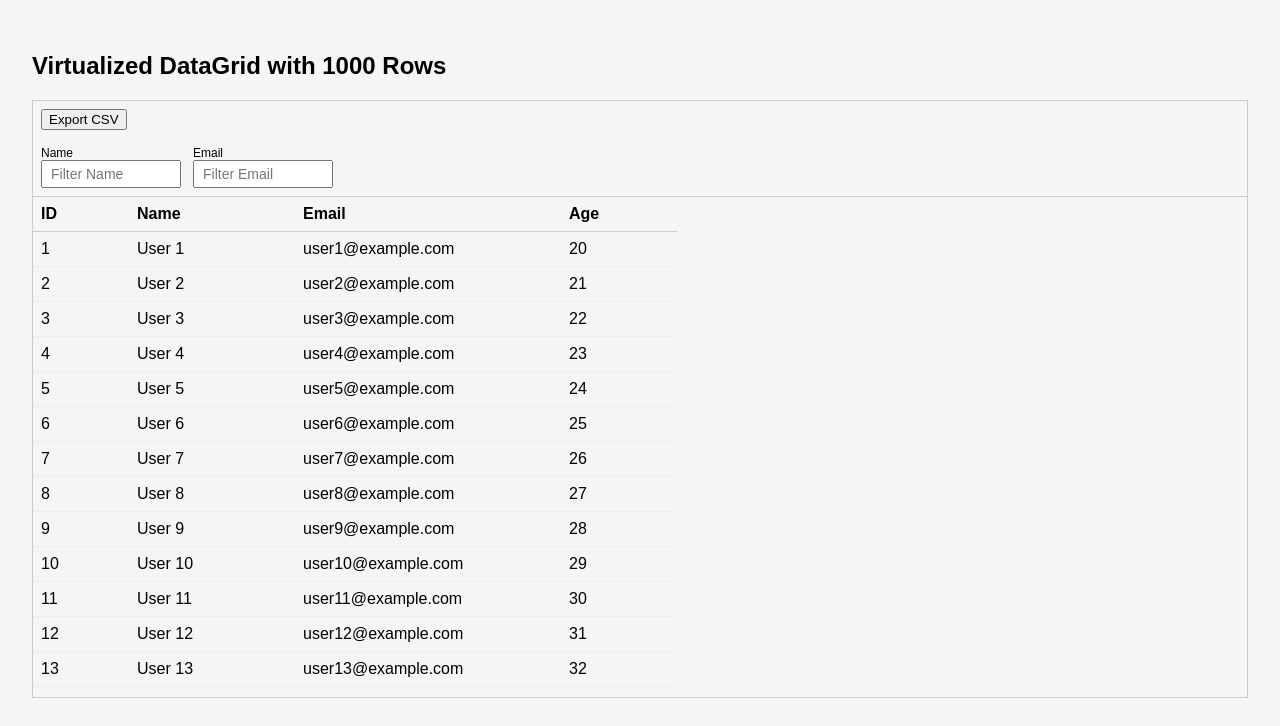
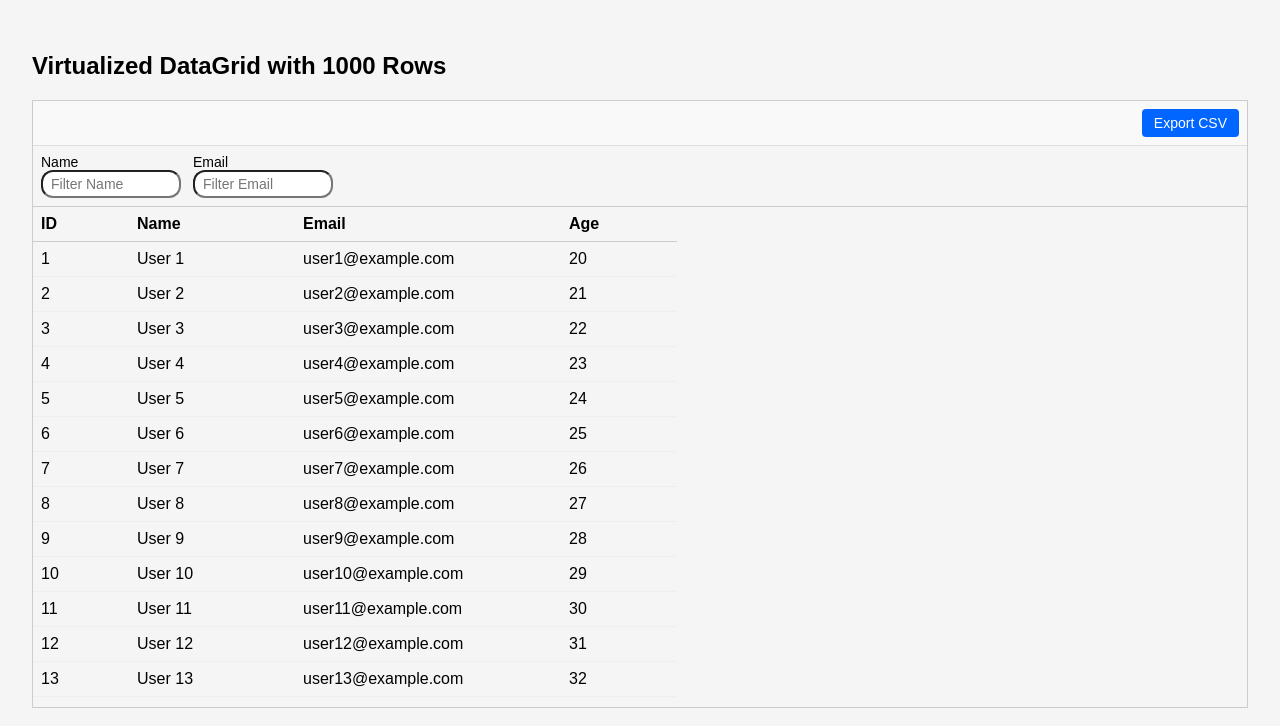
Before and after one commit to sathishnayaka/traya-app, a React app: page / in a window 1280 px wide. Shown: the top 726 px of the page. Built offline with nearby package versions, Linux system fonts and the light colour scheme.

Commit message:
feat: datagrid with custom render cell

```diff
--- a/src/components/DataGrid/DataGrid.tsx
+++ b/src/components/DataGrid/DataGrid.tsx
@@ -8,7 +8,7 @@ import React, {
 import { Column, Filter } from "./types";
 import { useVirtualScroll } from "../../hooks/useVirtualScroll";
 import { exportToCSV } from "../../utils/csvExport";
-
+import './style.css';
 interface DataGridProps<T extends object> {
   columns: Column<T>[];
   data: T[];
@@ -71,9 +71,9 @@ export function DataGrid<T extends object>({
   const spacerHeightBottom = (filteredData.length - endIndex - 1) * rowHeight;
 
   return (
-    <div style={{ fontFamily: "sans-serif", overflow: "hidden", border: "1px solid #ccc" }}>
-      <div style={{ padding: 8 }}>
-        <button onClick={onExportCSV}>Export CSV</button>
+    <div style={{ fontFamily: "sans-serif", overflow: "hidden", border: "1px solid #ccc" }} className="datagrid-container">
+      <div style={{ padding: 8 }} className="datagrid-header">
+        <button onClick={onExportCSV} className="btn-export">Export CSV</button>
       </div>
 
       <div style={{ display: "flex", flexWrap: "wrap", gap: 12, padding: 8 }}>
@@ -83,12 +83,13 @@ export function DataGrid<T extends object>({
             const existing = filters.find((f) => f.key === col.key);
             return (
               <div key={String(col.key)}>
-                <label style={{ display: "block", fontSize: 12 }}>{col.title}</label>
+                <label style={{ display: "block", fontSize: 14 }}>{col.title}</label>
                 <input
                   style={{
                     padding: "4px 8px",
                     width: 120,
                     fontSize: 14,
+                    borderRadius:'12px',
                   }}
                   value={existing?.value || ""}
                   onChange={(e) => {
@@ -107,7 +108,6 @@ export function DataGrid<T extends object>({
       </div>
 
       <div style={{ display: "flex", height, borderTop: "1px solid #ccc" }} ref={containerRef}>
-        {/* Frozen table */}
         <div style={{ overflow: "hidden", flex: "0 0 auto" }}>
           <table
             style={{
--- /dev/null
+++ b/src/components/DataGrid/style.css
@@ -0,0 +1,130 @@
+.datagrid-container {
+  font-family: 'Segoe UI', Tahoma, Geneva, Verdana, sans-serif;
+  border: 1px solid #ccc;
+  user-select: none;
+  --row-hover-bg: #f0f7ff;
+}
+
+.datagrid-header {
+  padding: 8px;
+  background: #f9f9f9;
+  border-bottom: 1px solid #ddd;
+  display: flex;
+  justify-content: flex-end;
+}
+
+.btn-export {
+  cursor: pointer;
+  padding: 6px 12px;
+  font-size: 14px;
+  background-color: #0066ff;
+  color: white;
+  border: none;
+  border-radius: 4px;
+  transition: background-color 0.25s ease;
+}
+.btn-export:hover {
+  background-color: #004fcc;
+}
+
+.datagrid-filters {
+  display: flex;
+  gap: 12px;
+  padding: 8px;
+  flex-wrap: wrap;
+  background: #fafafa;
+  border-bottom: 1px solid #ddd;
+}
+
+.datagrid-filter {
+  display: flex;
+  flex-direction: column;
+}
+
+.datagrid-filter-label {
+  font-size: 12px;
+  color: #555;
+  margin-bottom: 4px;
+}
+
+.datagrid-filter-input {
+  padding: 6px 10px;
+  border: 1px solid #ccc;
+  border-radius: 4px;
+  transition: border-color 0.3s ease, box-shadow 0.3s ease;
+  font-size: 14px;
+}
+.datagrid-filter-input:focus {
+  border-color: #0066ff;
+  box-shadow: 0 0 4px #66a3ff;
+  outline: none;
+}
+
+.datagrid-body {
+  display: flex;
+  border-top: 1px solid #ccc;
+  height: 100%;
+  overflow: hidden;
+}
+
+
+.datagrid-frozen-container {
+  overflow-y: hidden; /* no vertical scroll */
+  overflow-x: hidden;
+  border-right: 1px solid #ccc;
+}
+.datagrid-scrollable-container {
+  overflow: auto;
+  flex: 1;
+}
+
+.datagrid-table {
+  border-collapse: collapse;
+  width: 100%;
+  table-layout: fixed;
+  user-select: text;
+}
+
+.datagrid-th {
+  background: #f1f1f1;
+  padding: 8px;
+  text-align: left;
+  border-bottom: 1px solid #ccc;
+  font-weight: 600;
+  position: sticky;
+  top: 0;
+  z-index: 10;
+  box-shadow: inset 0 -1px 0 #ccc;
+  white-space: nowrap;
+  overflow: hidden;
+  text-overflow: ellipsis;
+}
+
+.datagrid-td {
+  padding: 6px 8px;
+  border-bottom: 1px solid #eee;
+  overflow: hidden;
+  white-space: nowrap;
+  text-overflow: ellipsis;
+  transition: background-color 0.3s ease;
+}
+
+.datagrid-table tbody tr:hover .datagrid-td {
+  background-color: var(--row-hover-bg);
+}
+
+/* Scrollbar styling for better look (optional) */
+.datagrid-frozen-container::-webkit-scrollbar,
+.datagrid-scrollable-container::-webkit-scrollbar {
+  width: 8px;
+  height: 8px;
+}
+.datagrid-frozen-container::-webkit-scrollbar-thumb,
+.datagrid-scrollable-container::-webkit-scrollbar-thumb {
+  background-color: #ccc;
+  border-radius: 4px;
+}
+.datagrid-frozen-container::-webkit-scrollbar-thumb:hover,
+.datagrid-scrollable-container::-webkit-scrollbar-thumb:hover {
+  background-color: #999;
+}
```
